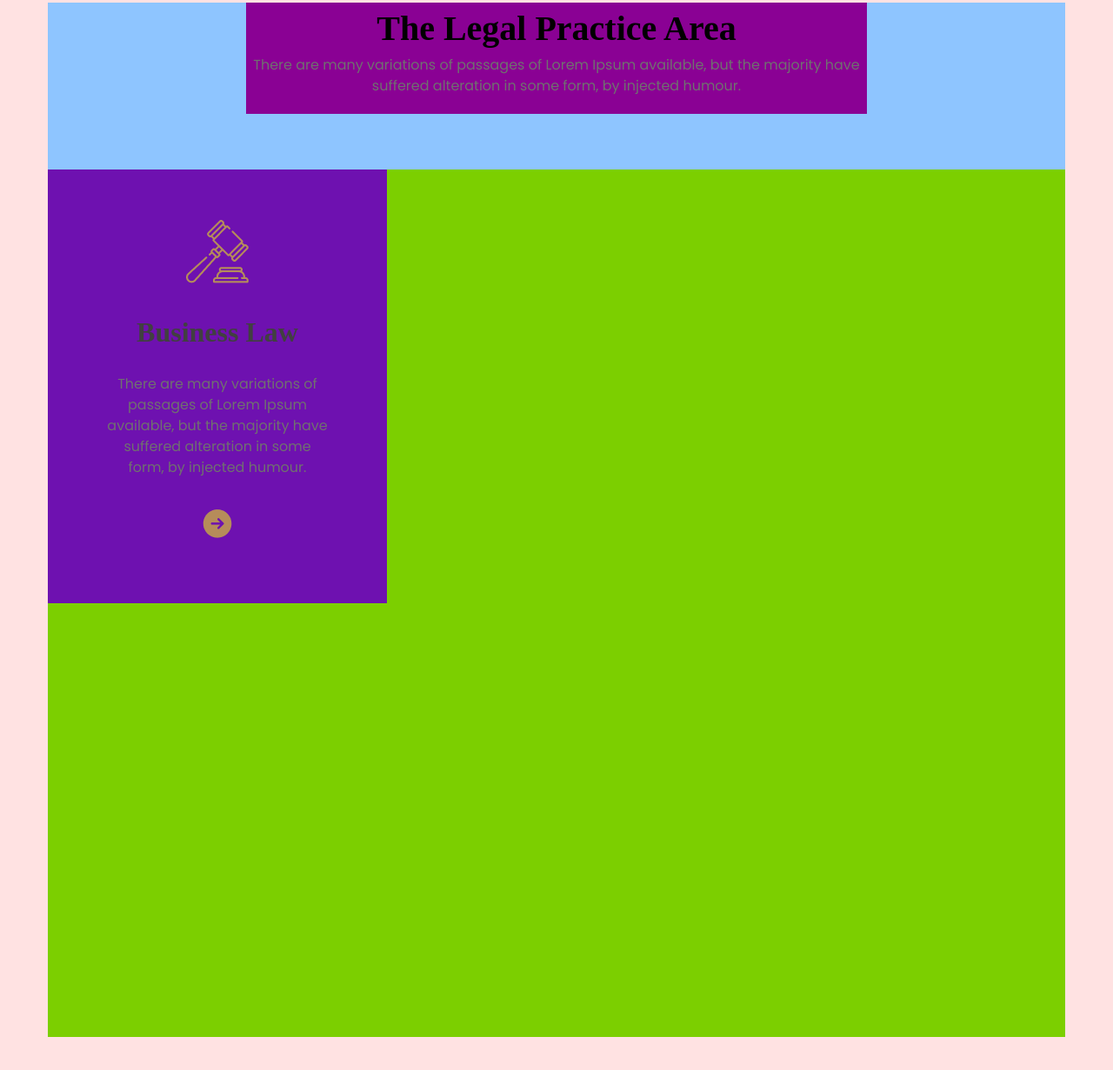
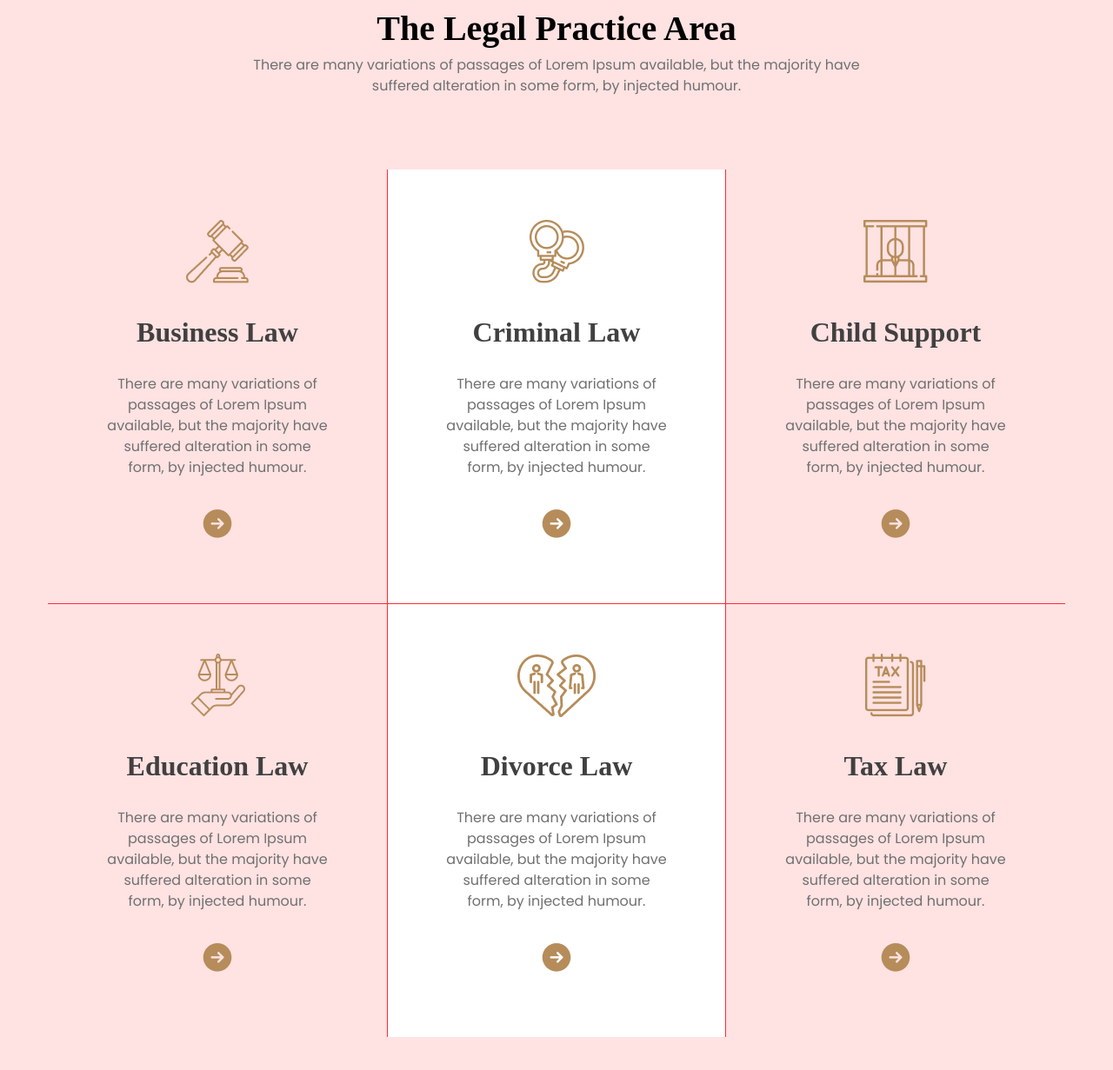
Before and after one commit to mehedyPUST/Justice, a website: page index.html in a window 1280 px wide. Shown: the part 801-2032 px from the top of the page at 87% size. Drawn offline with Linux system fonts and the light colour scheme.

Commit message:
card border added

```diff
--- a/index.html
+++ b/index.html
@@ -48,21 +48,61 @@
   </section>
 
 
-  <section class="bg-blue-300 max-w-292.5 h-285 m-auto mt-30 mb-32 ">
-    <div class="max-w-178.5 h-32 bg-fuchsia-800 m-auto text-center mb-16">
+  <section class=" max-w-292.5 h-285 m-auto mt-30 mb-32 ">
+    <div class="max-w-178.5 h-32  m-auto text-center mb-16">
       <h1 class="font-Garamond text-[40px] font-extrabold">The Legal Practice Area</h1>
       <p class="text-[#707070]">There are many variations of passages of Lorem Ipsum available, but the majority have suffered alteration in some form, by injected humour.</p>
     </div>
 
-    <div class="max-w-292.5 h-249.5 bg-lime-500 grid grid-cols-3">
+    <div class="max-w-292.5 h-249.5  grid grid-cols-3">
 
-      <div class="max-w-97.5 h-124.75 bg-purple-800 pt-14 px-16.5 pb-17.5 flex flex-col items-center justify-center">
-      <img class="mb-8" src="/images/business.png" alt="">
-      <h1 class="mb-6 font-Garamond font-extrabold text-[32px] text-[#414040]">Business Law</h1>
-      <p class="text-center mb-8 text-[#707070] ">There are many variations of passages of Lorem Ipsum available, but the majority have suffered alteration in some form, by injected humour.</p>
-      <img  src="images/Frame.png" alt="">
+      <div class=" max-w-97.5 h-124.75  pt-14 px-16.5 pb-17.5 flex flex-col items-center justify-center">
+         <img class="mb-8" src="/images/business.png" alt="">
+         <h1 class="mb-6 font-Garamond font-extrabold text-[32px] text-[#414040]">Business Law</h1>
+         <p class="text-center mb-8 text-[#707070] ">There are many variations of passages of Lorem Ipsum available, but the majority have suffered alteration in some form, by injected humour.</p>
+         <img  src="images/Frame.png" alt="">
+      </div>
 
+
+      <div class=" border-r border-r-red-500 border-l border-l-red-500  bg-white  max-w-97.5 h-124.75  pt-14 px-16.5 pb-17.5 flex flex-col items-center justify-center">
+         <img class="mb-8" src="/images/criminal.png" alt="">
+         <h1 class="mb-6 font-Garamond font-extrabold text-[32px] text-[#414040]">Criminal Law</h1>
+         <p class="text-center mb-8 text-[#707070] ">There are many variations of passages of Lorem Ipsum available, but the majority have suffered alteration in some form, by injected humour.</p>
+         <img  src="images/Frame.png" alt="">
       </div>
+
+
+      <div class="  max-w-97.5 h-124.75 pt-14 px-16.5 pb-17.5 flex flex-col items-center justify-center">
+         <img class="mb-8" src="/images/child.png" alt="">
+         <h1 class="mb-6 font-Garamond font-extrabold text-[32px] text-[#414040]">Child Support</h1>
+         <p class="text-center mb-8 text-[#707070] ">There are many variations of passages of Lorem Ipsum available, but the majority have suffered alteration in some form, by injected humour.</p>
+         <img  src="images/Frame.png" alt="">
+      </div>
+
+
+      <div class=" border-t border-t-red-500 max-w-97.5 h-124.75  pt-14 px-16.5 pb-17.5 flex flex-col items-center justify-center">
+         <img class="mb-8" src="/images/education.png" alt="">
+         <h1 class="mb-6 font-Garamond font-extrabold text-[32px] text-[#414040]">Education Law</h1>
+         <p class="text-center mb-8 text-[#707070] ">There are many variations of passages of Lorem Ipsum available, but the majority have suffered alteration in some form, by injected humour.</p>
+         <img  src="images/Frame.png" alt="">
+      </div>
+
+
+      <div class="border-r border-r-red-500 border-l border-l-red-500 border-t border-t-red-500 bg-white max-w-97.5 h-124.75  pt-14 px-16.5 pb-17.5 flex flex-col items-center justify-center">
+         <img class="mb-8" src="/images/divorce.png" alt="">
+         <h1 class="mb-6 font-Garamond font-extrabold text-[32px] text-[#414040]">Divorce Law</h1>
+         <p class="text-center mb-8 text-[#707070] ">There are many variations of passages of Lorem Ipsum available, but the majority have suffered alteration in some form, by injected humour.</p>
+         <img  src="images/Frame.png" alt="">
+      </div>
+
+
+      <div class=" border-t border-t-red-500 max-w-97.5 h-124.75  pt-14 px-16.5 pb-17.5 flex flex-col items-center justify-center">
+         <img class="mb-8" src="/images/tax.png" alt="">
+         <h1 class="mb-6 font-Garamond font-extrabold text-[32px] text-[#414040]">Tax Law</h1>
+         <p class="text-center mb-8 text-[#707070] ">There are many variations of passages of Lorem Ipsum available, but the majority have suffered alteration in some form, by injected humour.</p>
+         <img  src="images/Frame.png" alt="">
+      </div>
+
     </div>
 
 
```
Also changed, not shown: output.css.
